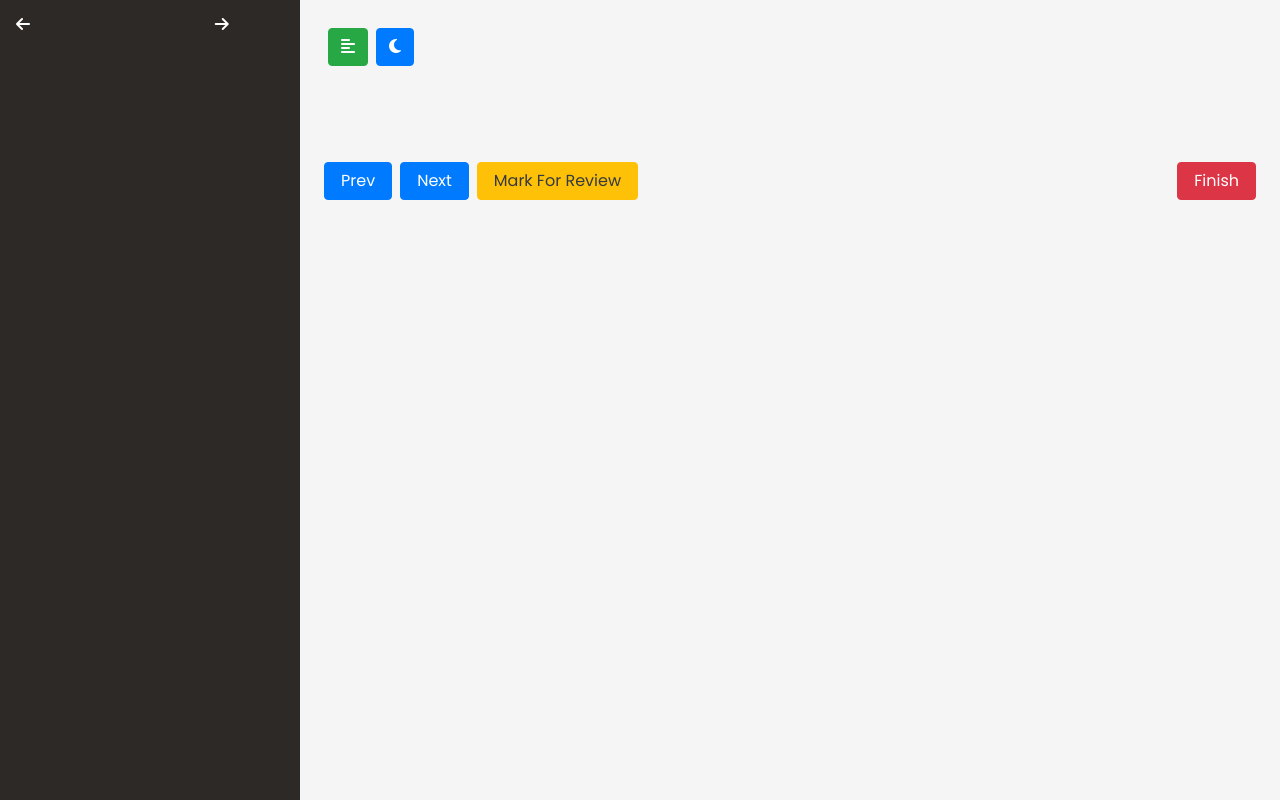
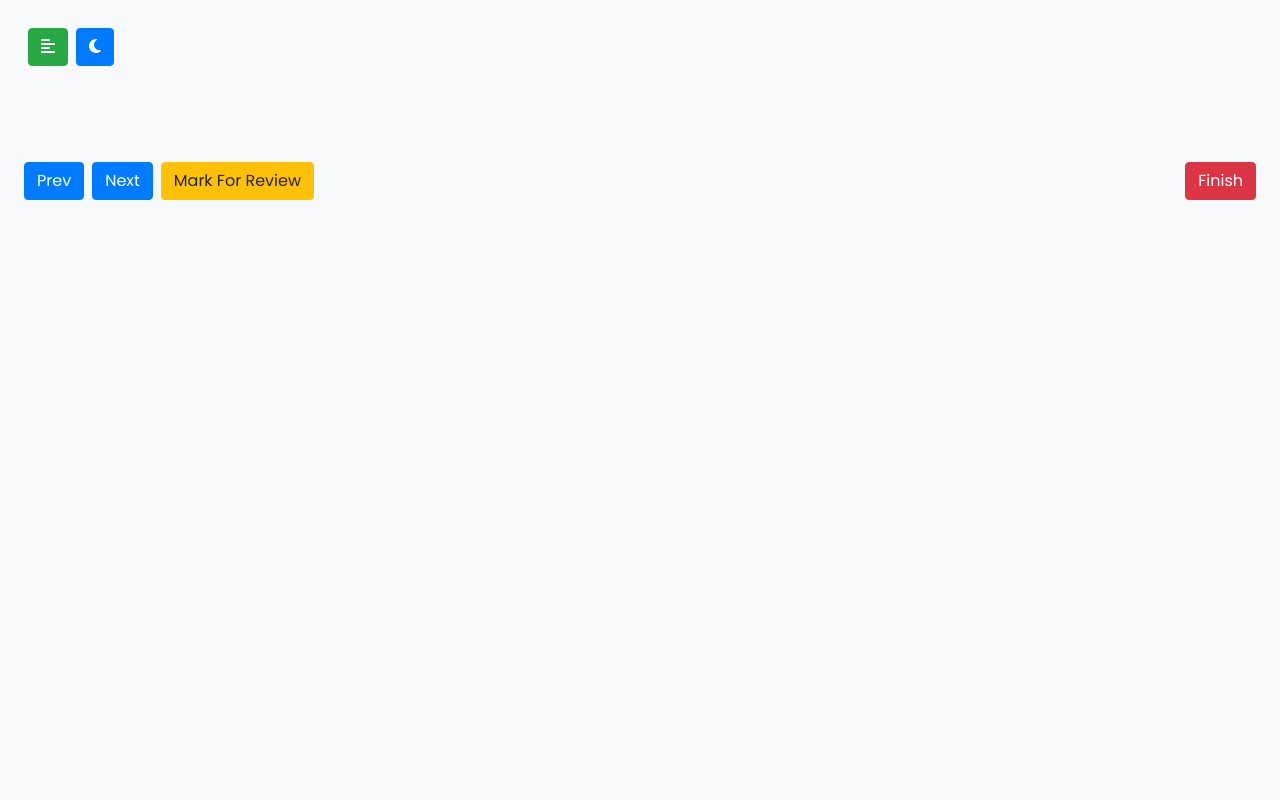
Before and after one commit to zahidquraishi41/zappquizzy, a Flask app: template templates/quiz.html in a window 1280 px wide. Run offline with Flask 2, Linux system fonts and the light colour scheme; the template is opened without the code that fills it: most values are stand-ins (such as "Sample title", 1, 10 or a date in 2020); some libraries are stand-ins or nearby versions.

Commit message:
ui improvements

```diff
--- a/static/quiz.css
+++ b/static/quiz.css
@@ -23,6 +23,11 @@ pre.option {
     margin: 0px;
     padding: 0px;
     color: inherit;
+}
+
+pre.question {
+    white-space: pre;
+    text-overflow: clip;
 }
 
 /* ---------------------------------------------------
@@ -70,13 +75,6 @@ pre.option {
     width: 100%;
 }
 
-#content:not(.bg-dark),
-#questionsAttemptedModal .modal-content:not(.bg-dark),
-#scoreModal .modal-content:not(.bg-dark) {
-    background: #f5f5f5 !important;
-}
-
 #timer {
-    min-width: 300px;
     cursor: default;
 }
--- a/static/quiz.js
+++ b/static/quiz.js
@@ -173,7 +173,7 @@ const changeQuestion = questionNumber => {
     if (markedQuestions.get(currentSection)[currentQuestionsNumber])
         markForReviewBtn.textContent = 'Remove From Review'
     else
-        markForReviewBtn.textContent = 'Mark From Review'
+        markForReviewBtn.textContent = 'Mark For Review'
     reApplyTheme()
     try {
         MathJax.typeset()
@@ -373,10 +373,10 @@ const updateTimer = timerInterval => {
 
     let seconds = temp
 
-    let hoursText = (hours ? hours + 'H' : '')
-    let minutesText = (hours ? minutes + 'M' : (minutes ? minutes + 'M' : ''))
+    let hoursText = (hours ? hours + 'H ' : '')
+    let minutesText = (hours ? minutes + 'M ' : (minutes ? minutes + 'M ' : ''))
     let secondsText = seconds + 'S'
-    tlTextSpan.textContent = hoursText + ' ' + minutesText + ' ' + secondsText
+    tlTextSpan.textContent = hoursText + minutesText + secondsText
     timeLeft -= 1
 }
 
@@ -400,5 +400,4 @@ if (missingSections.length) {
             .querySelector('.btn-primary')
             .classList.remove('invisible')
     missingSectionsModal.show()
-} else
-    loadContent()
+} else loadContent()
--- a/templates/quiz.html
+++ b/templates/quiz.html
@@ -20,7 +20,7 @@
 <input type="hidden" id="missing-sections" value='{{ missing_sections|tojson|safe }}'>
 <div class="d-flex w-100">
    <!-- Sidebar  -->
-   <nav id="sidebar" class="p-3">
+   <nav id="sidebar" class="p-3 active">
       <div class="row align-items-center justify-content-between mb-3">
          <i class="fas fa-arrow-left col" onclick="prevSection()"></i>
          <span class="fs-5 section-name text-center col">
@@ -35,7 +35,7 @@
    </nav>
 
    <!-- Page Content  -->
-   <div id="content" class="snmb p-4">
+   <div id="content" class="snmb p-4 active">
       <!-- Questions Attempted Modal -->
       <div class="modal fade" id="questionsAttemptedModal" tabindex="-1" aria-labelledby="questionsAttemptedModalLabel"
          aria-hidden="true">
@@ -100,7 +100,7 @@
          </div>
       </div>
 
-      <div class="mb-3 p-1 d-flex">
+      <div class="mb-3 p-1 d-flex align-items-center">
          <button class="btn btn-success me-2" id="sidebarCollapse">
             <i class="fas fa-align-left"></i>
          </button>
@@ -108,18 +108,18 @@
             <i class="fas fa-moon toggle-dark"></i>
          </button>
 
-         <div id="timer" class="invisible ml-auto">
-            <p class="time-left bg-secondary p-2 border border-info rounded d-inline">
+         <div id="timer" class="invisible ms-auto">
+            <p class="time-left bg-secondary border border-info rounded d-inline p-2">
                <span class="me-2 text-white">Time Left</span>
-               <span class="p-1 border border-danger rounded bg-light text-dark" >
-                  <span id="tl-text"></span>
+               <span class="border border-danger rounded bg-light text-dark" >
+                  <span id="tl-text" class="px-1"></span>
                </span>
             </p>
          </div>
       </div>
 
       <!-- Question And Options -->
-      <div class="content-box ">
+      <div class="content-box">
          <pre class="question tex2jax_process snmt">
             <!-- QUESTION WILL BE INJECTED HERE -->
          </pre>
@@ -133,11 +133,11 @@
 
       <!-- Prev, Next, Mark For Review, Finish Buttons -->
       <div class="d-flex my-3">
-         <button class="btn btn-primary px-3 me-2" type="button" onclick="prevQuestion()">Prev</button>
-         <button class="btn btn-primary px-3 me-2" type="button" onclick="nextQuestion()">Next</button>
-         <button id="markForReview" class="btn btn-warning px-3 text-dark" type="button" onclick="markForReview()">Mark
+         <button class="btn btn-primary me-2" type="button" onclick="prevQuestion()">Prev</button>
+         <button class="btn btn-primary me-2" type="button" onclick="nextQuestion()">Next</button>
+         <button id="markForReview" class="btn btn-warning me-2" type="button" onclick="markForReview()">Mark
             For Review</button>
-         <button class="btn btn-danger px-3 ml-auto" type="button" id="finishQuiz"
+         <button class="btn btn-danger ml-auto" type="button" id="finishQuiz"
             onclick="displayAttempts()">Finish</button>
       </div>
    </div>
@@ -167,14 +167,13 @@
 
 <!-- jQuery for sidebarCollapse -->
 <script type="text/javascript">
+   $('html').toggleClass('')
    $(document).ready(function () {
       $("#sidebar").mCustomScrollbar({
          theme: "minimal"
       });
       $('#sidebarCollapse').on('click', function () {
          $('#sidebar, #content').toggleClass('active');
-         $('.collapse.in').toggleClass('in');
-         $('a[aria-expanded=true]').attr('aria-expanded', 'false');
       });
    });
 </script>
```
